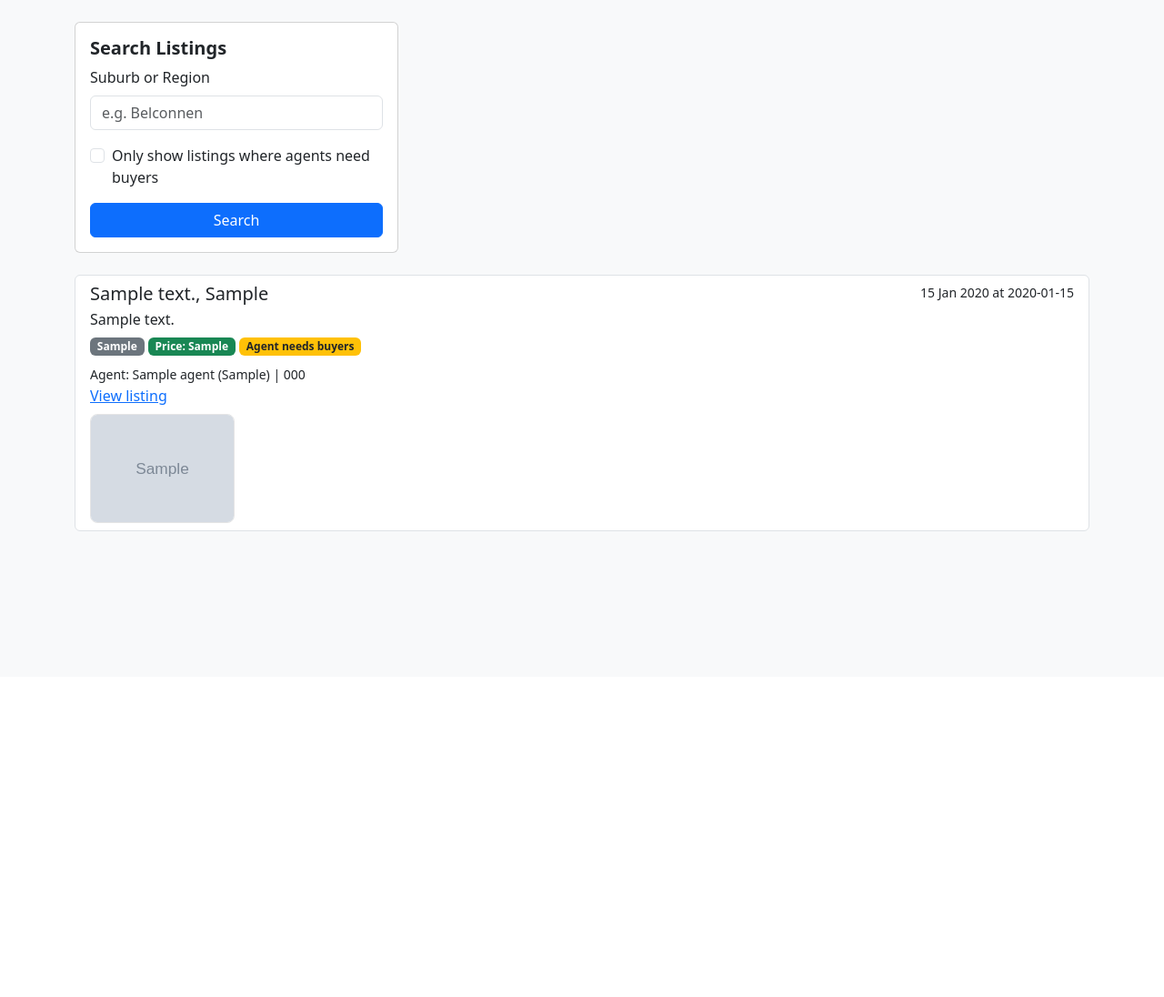
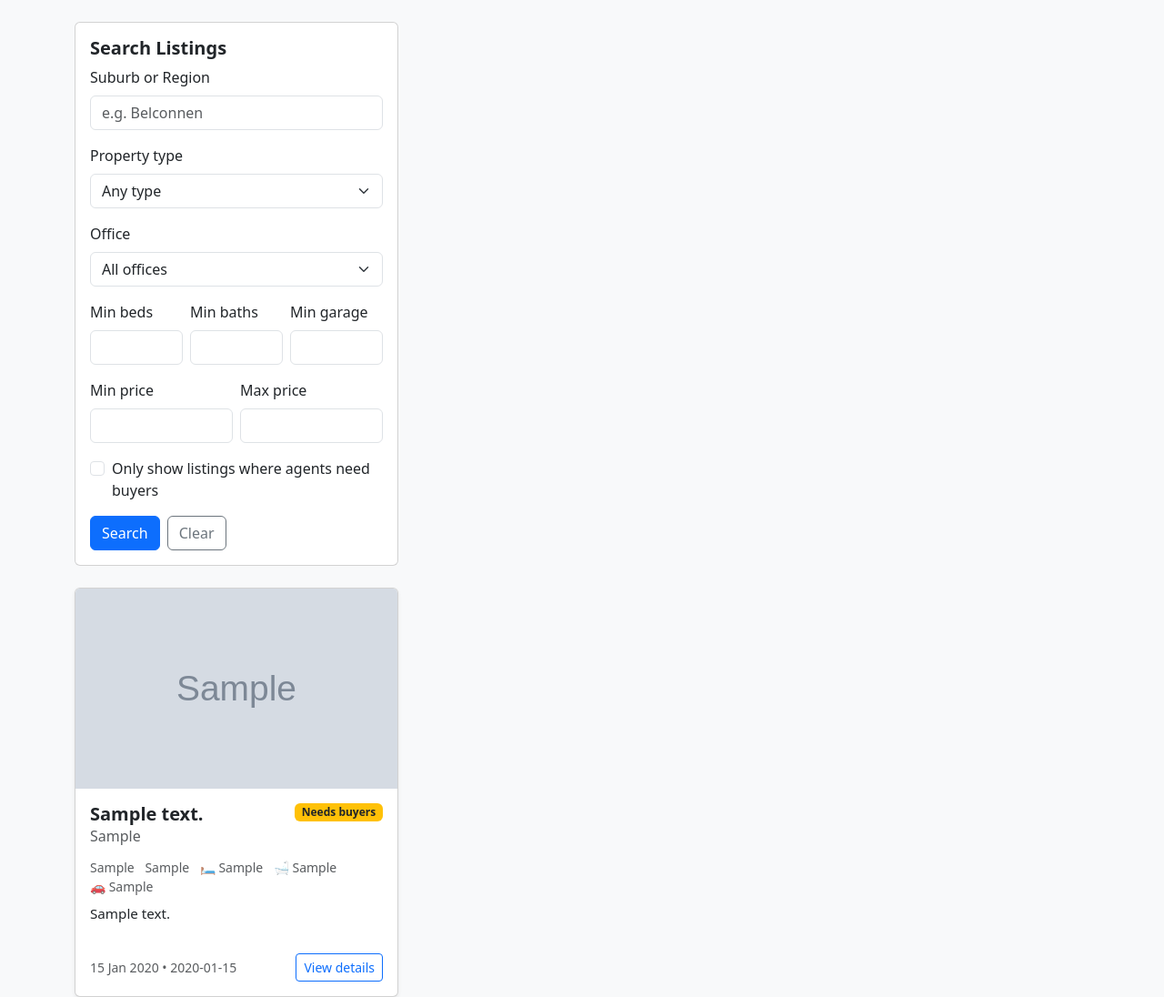
Before and after one commit to Ctibballs/testapp, a Flask app: page / in a window 1280 px wide. Shown: the part 56-1152 px from the top of the page at 91% size. Before the commit the page ends 640 px from the top, so only its background shows below. Run offline with Flask 3, Linux system fonts and the light colour scheme; tables that the repository leaves empty hold one stand-in row (values such as "Sample post"); grey boxes marked "Sample" are stand-in pictures.

Commit message:
Enhance listing search and detail views

```diff
--- a/app/app.py
+++ b/app/app.py
@@ -2,6 +2,7 @@ from __future__ import annotations
 
 import csv
 import os
+import re
 from datetime import datetime
 from pathlib import Path
 from typing import Iterable
@@ -19,7 +20,7 @@ from werkzeug.utils import secure_filename
 
 from .models import Agent, Listing, ListingImage, db
 
-UPLOAD_FOLDER = Path("app/static/uploads")
+UPLOAD_SUBDIR = Path("uploads")
 ALLOWED_EXTENSIONS = {"png", "jpg", "jpeg", "gif"}
 OFFICES = [
     "Kippax",
@@ -39,7 +40,9 @@ def create_app(database_uri: str | None = None) -> Flask:
     app.config["SECRET_KEY"] = "change-me"
     app.config["SQLALCHEMY_DATABASE_URI"] = database_uri or "sqlite:///realestate.db"
     app.config["SQLALCHEMY_TRACK_MODIFICATIONS"] = False
-    app.config["UPLOAD_FOLDER"] = str(UPLOAD_FOLDER)
+    upload_folder = Path(app.root_path) / "static" / UPLOAD_SUBDIR
+    upload_folder.mkdir(parents=True, exist_ok=True)
+    app.config["UPLOAD_FOLDER"] = str(upload_folder)
 
     db.init_app(app)
 
@@ -65,20 +68,124 @@ def parse_date(value: str | None) -> datetime | None:
     return None
 
 
+def _parse_positive_int(raw_value: str | None) -> int | None:
+    if raw_value is None or raw_value == "":
+        return None
+    try:
+        value = int(raw_value)
+    except (TypeError, ValueError):
+        return None
+    return value if value >= 0 else None
+
+
+def _extract_numeric(value: str | None) -> float | None:
+    if not value:
+        return None
+    cleaned = value.replace(",", "")
+    match = re.search(r"\d+(?:\.\d+)?", cleaned)
+    if not match:
+        return None
+    try:
+        return float(match.group())
+    except ValueError:
+        return None
+
+
+def _extract_price(value: str | None) -> int | None:
+    numeric = _extract_numeric(value)
+    if numeric is None:
+        return None
+    return int(round(numeric))
+
+
+def _matches_numeric_filters(
+    listing: Listing,
+    *,
+    bedrooms: int | None,
+    bathrooms: int | None,
+    garages: int | None,
+    price_min: int | None,
+    price_max: int | None,
+) -> bool:
+    bed_value = _extract_numeric(listing.bed)
+    if bedrooms is not None and (bed_value is None or bed_value < bedrooms):
+        return False
+
+    bath_value = _extract_numeric(listing.bath)
+    if bathrooms is not None and (bath_value is None or bath_value < bathrooms):
+        return False
+
+    gar_value = _extract_numeric(listing.gar)
+    if garages is not None and (gar_value is None or gar_value < garages):
+        return False
+
+    price_value = _extract_price(listing.price)
+    if price_min is not None and (price_value is None or price_value < price_min):
+        return False
+    if price_max is not None and (price_value is None or price_value > price_max):
+        return False
+
+    return True
+
+
 def register_routes(app: Flask) -> None:
     @app.route("/")
     def index():
-        needs_help = request.args.get("needs_help") == "on"
-        suburb = request.args.get("suburb", "").strip()
+        filters = {
+            "needs_help": request.args.get("needs_help") == "on",
+            "suburb": request.args.get("suburb", "").strip(),
+            "bedrooms": _parse_positive_int(request.args.get("bedrooms")),
+            "bathrooms": _parse_positive_int(request.args.get("bathrooms")),
+            "garages": _parse_positive_int(request.args.get("garages")),
+            "price_min": _parse_positive_int(request.args.get("price_min")),
+            "price_max": _parse_positive_int(request.args.get("price_max")),
+            "property_type": request.args.get("property_type", "").strip(),
+            "office": request.args.get("office", "").strip(),
+        }
 
         query = Listing.query
-        if needs_help:
+        if filters["needs_help"]:
             query = query.filter_by(needs_help=True)
-        if suburb:
-            query = query.filter(Listing.suburb.ilike(f"%{suburb}%"))
+        if filters["suburb"]:
+            query = query.filter(Listing.suburb.ilike(f"%{filters['suburb']}%"))
+        if filters["property_type"]:
+            query = query.filter(Listing.property_type.ilike(f"%{filters['property_type']}%"))
+        if filters["office"]:
+            query = query.filter(Listing.office == filters["office"])
 
         listings = query.order_by(Listing.date.asc().nullslast()).all()
-        return render_template("index.html", listings=listings, suburb=suburb, needs_help=needs_help)
+
+        listings = [
+            listing
+            for listing in listings
+            if _matches_numeric_filters(
+                listing,
+                bedrooms=filters["bedrooms"],
+                bathrooms=filters["bathrooms"],
+                garages=filters["garages"],
+                price_min=filters["price_min"],
+                price_max=filters["price_max"],
+            )
+        ]
+
+        property_types = [
+            row[0]
+            for row in db.session.query(Listing.property_type)
+            .filter(Listing.property_type.isnot(None))
+            .filter(Listing.property_type != "")
+            .distinct()
+            .order_by(Listing.property_type.asc())
+            .all()
+        ]
+        offices = OFFICES
+
+        return render_template(
+            "index.html",
+            listings=listings,
+            filters=filters,
+            property_types=property_types,
+            offices=offices,
+        )
 
     @app.route("/uploads/<path:filename>")
     def uploaded_file(filename: str):
@@ -218,6 +325,11 @@ def register_routes(app: Flask) -> None:
         flash("Image uploaded.", "success")
         return redirect(url_for("edit_listing", listing_id=listing_id))
 
+    @app.route("/listings/<int:listing_id>")
+    def listing_detail(listing_id: int):
+        listing = Listing.query.get_or_404(listing_id)
+        return render_template("listings/detail.html", listing=listing, offices=OFFICES)
+
     @app.route("/admin/listings/<int:listing_id>/images/<int:image_id>/delete", methods=["POST"])
     def delete_listing_image(listing_id: int, image_id: int):
         listing = Listing.query.get_or_404(listing_id)
--- a/app/static/css/styles.css
+++ b/app/static/css/styles.css
@@ -23,3 +23,17 @@ body {
 .card-title {
   font-weight: 600;
 }
+
+.listing-card__image {
+  height: 220px;
+  object-fit: cover;
+}
+
+.listing-card .card-text {
+  font-size: 0.95rem;
+}
+
+.detail-image {
+  max-height: 500px;
+  object-fit: cover;
+}
--- a/app/templates/admin/edit_listing.html
+++ b/app/templates/admin/edit_listing.html
@@ -74,7 +74,7 @@
           <div class="d-flex flex-wrap gap-3">
             {% for image in listing.images %}
               <div class="position-relative thumbnail-wrapper">
-                <img src="{{ url_for('uploaded_file', filename=image.filename) }}" class="thumbnail" alt="Listing image">
+                <img src="{{ url_for('static', filename='uploads/' ~ image.filename) }}" class="thumbnail" alt="Listing image">
                 <form method="post" action="{{ url_for('delete_listing_image', listing_id=listing.id, image_id=image.id) }}" class="delete-form" onsubmit="return confirm('Remove this image?');">
                   <button type="submit" class="btn btn-sm btn-danger">Remove</button>
                 </form>
--- a/app/templates/index.html
+++ b/app/templates/index.html
@@ -2,57 +2,104 @@
 {% block title %}Listing Search{% endblock %}
 {% block content %}
 <div class="row mb-4">
-  <div class="col-md-4">
-    <form method="get" class="card card-body">
+  <div class="col-lg-4">
+    <form method="get" class="card card-body g-3">
       <h5 class="card-title">Search Listings</h5>
       <div class="mb-3">
         <label for="suburb" class="form-label">Suburb or Region</label>
-        <input type="text" id="suburb" name="suburb" value="{{ suburb }}" class="form-control" placeholder="e.g. Belconnen">
+        <input type="text" id="suburb" name="suburb" value="{{ filters.suburb }}" class="form-control" placeholder="e.g. Belconnen">
+      </div>
+      <div class="mb-3">
+        <label for="property_type" class="form-label">Property type</label>
+        <select id="property_type" name="property_type" class="form-select">
+          <option value="">Any type</option>
+          {% for option in property_types %}
+            <option value="{{ option }}" {% if filters.property_type == option %}selected{% endif %}>{{ option }}</option>
+          {% endfor %}
+        </select>
+      </div>
+      <div class="mb-3">
+        <label for="office" class="form-label">Office</label>
+        <select id="office" name="office" class="form-select">
+          <option value="">All offices</option>
+          {% for office in offices %}
+            <option value="{{ office }}" {% if filters.office == office %}selected{% endif %}>{{ office }}</option>
+          {% endfor %}
+        </select>
+      </div>
+      <div class="row g-2 mb-3">
+        <div class="col">
+          <label for="bedrooms" class="form-label">Min beds</label>
+          <input type="number" min="0" class="form-control" id="bedrooms" name="bedrooms" value="{{ filters.bedrooms or '' }}">
+        </div>
+        <div class="col">
+          <label for="bathrooms" class="form-label">Min baths</label>
+          <input type="number" min="0" class="form-control" id="bathrooms" name="bathrooms" value="{{ filters.bathrooms or '' }}">
+        </div>
+        <div class="col">
+          <label for="garages" class="form-label">Min garage</label>
+          <input type="number" min="0" class="form-control" id="garages" name="garages" value="{{ filters.garages or '' }}">
+        </div>
+      </div>
+      <div class="row g-2 mb-3">
+        <div class="col">
+          <label for="price_min" class="form-label">Min price</label>
+          <input type="number" min="0" step="1000" class="form-control" id="price_min" name="price_min" value="{{ filters.price_min or '' }}">
+        </div>
+        <div class="col">
+          <label for="price_max" class="form-label">Max price</label>
+          <input type="number" min="0" step="1000" class="form-control" id="price_max" name="price_max" value="{{ filters.price_max or '' }}">
+        </div>
       </div>
       <div class="form-check mb-3">
-        <input class="form-check-input" type="checkbox" value="on" id="needs_help" name="needs_help" {% if needs_help %}checked{% endif %}>
+        <input class="form-check-input" type="checkbox" value="on" id="needs_help" name="needs_help" {% if filters.needs_help %}checked{% endif %}>
         <label class="form-check-label" for="needs_help">
           Only show listings where agents need buyers
         </label>
       </div>
-      <button type="submit" class="btn btn-primary">Search</button>
+      <div class="d-flex gap-2">
+        <button type="submit" class="btn btn-primary">Search</button>
+        <a class="btn btn-outline-secondary" href="{{ url_for('index') }}">Clear</a>
+      </div>
     </form>
   </div>
 </div>
 
 {% if listings %}
-  <div class="list-group">
+  <div class="row gy-4">
     {% for listing in listings %}
-      <div class="list-group-item">
-        <div class="d-flex w-100 justify-content-between">
-          <h5 class="mb-1">{{ listing.address }}{% if listing.suburb %}, {{ listing.suburb }}{% endif %}</h5>
-          {% if listing.date %}
-            <small>{{ listing.date.strftime('%d %b %Y') }}{% if listing.time %} at {{ listing.time }}{% endif %}</small>
+      <div class="col-md-6 col-xl-4">
+        <div class="card h-100 shadow-sm listing-card">
+          {% if listing.images %}
+            {% set cover = listing.images[0] %}
+            <img src="{{ url_for('static', filename='uploads/' ~ cover.filename) }}" class="card-img-top listing-card__image" alt="{{ listing.address }}">
           {% endif %}
+          <div class="card-body d-flex flex-column">
+            <div class="d-flex justify-content-between align-items-start mb-2">
+              <div>
+                <h5 class="card-title mb-0">{{ listing.address }}</h5>
+                {% if listing.suburb %}<p class="text-muted mb-1">{{ listing.suburb }}</p>{% endif %}
+              </div>
+              {% if listing.needs_help %}
+                <span class="badge text-bg-warning text-dark">Needs buyers</span>
+              {% endif %}
+            </div>
+            <ul class="list-inline small text-muted mb-2">
+              {% if listing.property_type %}<li class="list-inline-item">{{ listing.property_type }}</li>{% endif %}
+              {% if listing.price %}<li class="list-inline-item">{{ listing.price }}</li>{% endif %}
+              {% if listing.bed %}<li class="list-inline-item">🛏 {{ listing.bed }}</li>{% endif %}
+              {% if listing.bath %}<li class="list-inline-item">🛁 {{ listing.bath }}</li>{% endif %}
+              {% if listing.gar %}<li class="list-inline-item">🚗 {{ listing.gar }}</li>{% endif %}
+            </ul>
+            <p class="card-text flex-grow-1">{{ listing.description or 'No description has been provided yet.' }}</p>
+            <div class="mt-3 d-flex justify-content-between align-items-center">
+              {% if listing.date %}
+                <small class="text-muted">{{ listing.date.strftime('%d %b %Y') }}{% if listing.time %} • {{ listing.time }}{% endif %}</small>
+              {% endif %}
+              <a class="btn btn-outline-primary btn-sm" href="{{ url_for('listing_detail', listing_id=listing.id) }}">View details</a>
+            </div>
+          </div>
         </div>
-        <p class="mb-1">{{ listing.description or 'No description has been provided yet.' }}</p>
-        <div class="mb-2">
-          <span class="badge text-bg-secondary">{{ listing.property_type or 'Type N/A' }}</span>
-          {% if listing.price %}<span class="badge text-bg-success">Price: {{ listing.price }}</span>{% endif %}
-          {% if listing.needs_help %}<span class="badge text-bg-warning text-dark">Agent needs buyers</span>{% endif %}
-        </div>
-        <small>
-          {% if listing.agent %}
-            Agent: {{ listing.agent.name }} ({{ listing.agent.office }}) | {{ listing.agent.phone or 'Phone N/A' }}
-          {% elif listing.agent_initials %}
-            Agent initials: {{ listing.agent_initials }}
-          {% endif %}
-        </small>
-        {% if listing.listing_link %}
-          <div><a href="{{ listing.listing_link }}" target="_blank" rel="noopener">View listing</a></div>
-        {% endif %}
-        {% if listing.images %}
-          <div class="mt-2 d-flex flex-wrap gap-2">
-            {% for image in listing.images %}
-              <img src="{{ url_for('uploaded_file', filename=image.filename) }}" class="thumbnail" alt="Listing image">
-            {% endfor %}
-          </div>
-        {% endif %}
       </div>
     {% endfor %}
   </div>
```
Also changed, not shown: app/models.py (+7 -1 lines), app/templates/listings/detail.html (added, +120 -0 lines), README.md.
